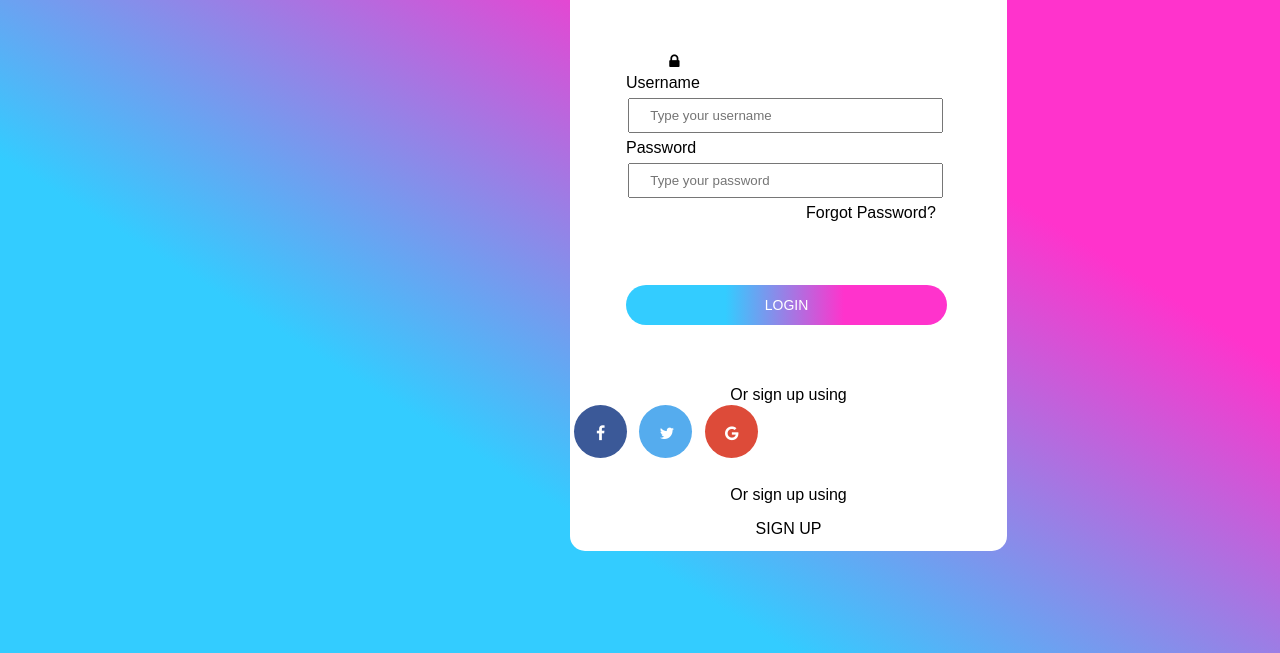
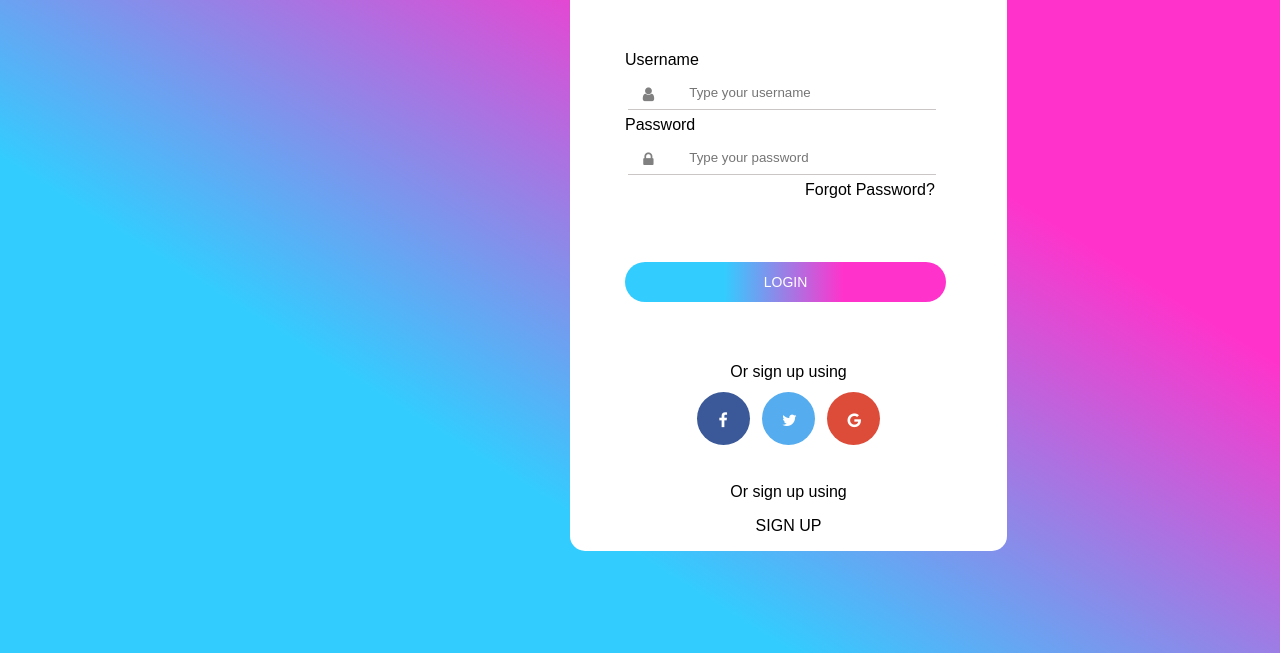
Before and after one commit to Nihadk117/login-TH, a plain HTML site: page index.html in a window 1280 px wide. Shown: the part 147-800 px from the top of the page. Drawn offline with Linux system fonts and the light colour scheme.

Commit message:
Update sstyle.css

```diff
--- a/sstyle.css
+++ b/sstyle.css
@@ -37,15 +37,17 @@ body{
     margin-top: 141px;
 }
 .detail{
-    margin-left: 53px;
+    margin-left: 52px;
 
 
 }
 .box{
-    width: 315px;
+    width: 267px;
     height: 35px;
-    border-bottom:visible;
+    border: none;
+    border-bottom: 1px solid rgb(202, 198, 198);
     margin: 2px;
+    margin-left: 44px;
 
 }
 .forgot{
@@ -114,7 +116,7 @@ body{
   .signup{
     text-align: center;
   }
-.icon{
+.login-icon{
     padding: 10px;
     background: white;
     color: white;
@@ -146,3 +148,29 @@ body{
 .forgot:hover{
     color: cornflowerblue;
 }
+.icon{
+    padding: 10px;
+    color: gray;
+    min-width: 21px;
+    text-align: center;
+    border-radius: 0px;
+    position: absolute;
+    margin-left: 58px;
+    margin-top: 28px;
+    background-color: white;
+    border: none;
+    border-bottom: 1px solid rgb(202, 198, 198);
+}
+.fa-lock{
+    padding: 10px;
+    color: gray;
+    min-width: 21px;
+    text-align: center;
+    border-radius: 0px;
+    position: absolute;
+    margin-left: 58px;
+    margin-top: 93px;
+    background-color: white;
+    border: none;
+    border-bottom: 1px solid rgb(202, 198, 198);
+}
```
